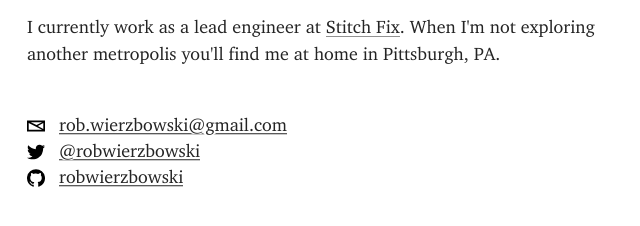
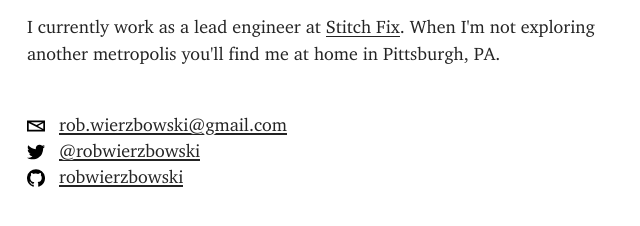
Before and after one commit to robwierzbowski/rw-metal, a website: page src/index.html in a window 1280 px wide. Shown: the part 236-462 px from the top of the page, without its empty margins (0-640 px from the left). Drawn offline with Linux system fonts and the light colour scheme.

Commit message:
Sharpen default fancy underline

```diff
--- a/src/index.html
+++ b/src/index.html
@@ -175,7 +175,7 @@
         0.15em 0  white,
         -0.15em 0  white;
 
-      background-image: linear-gradient(hsl(0, 0%, 14%), white);
+      background-image: linear-gradient(hsl(0, 0%, 14%), hsl(0, 0%, 14%));
       background-position: 0 0.9em;
       background-repeat: repeat-x;
       background-size: 5px 1.5px;
```
